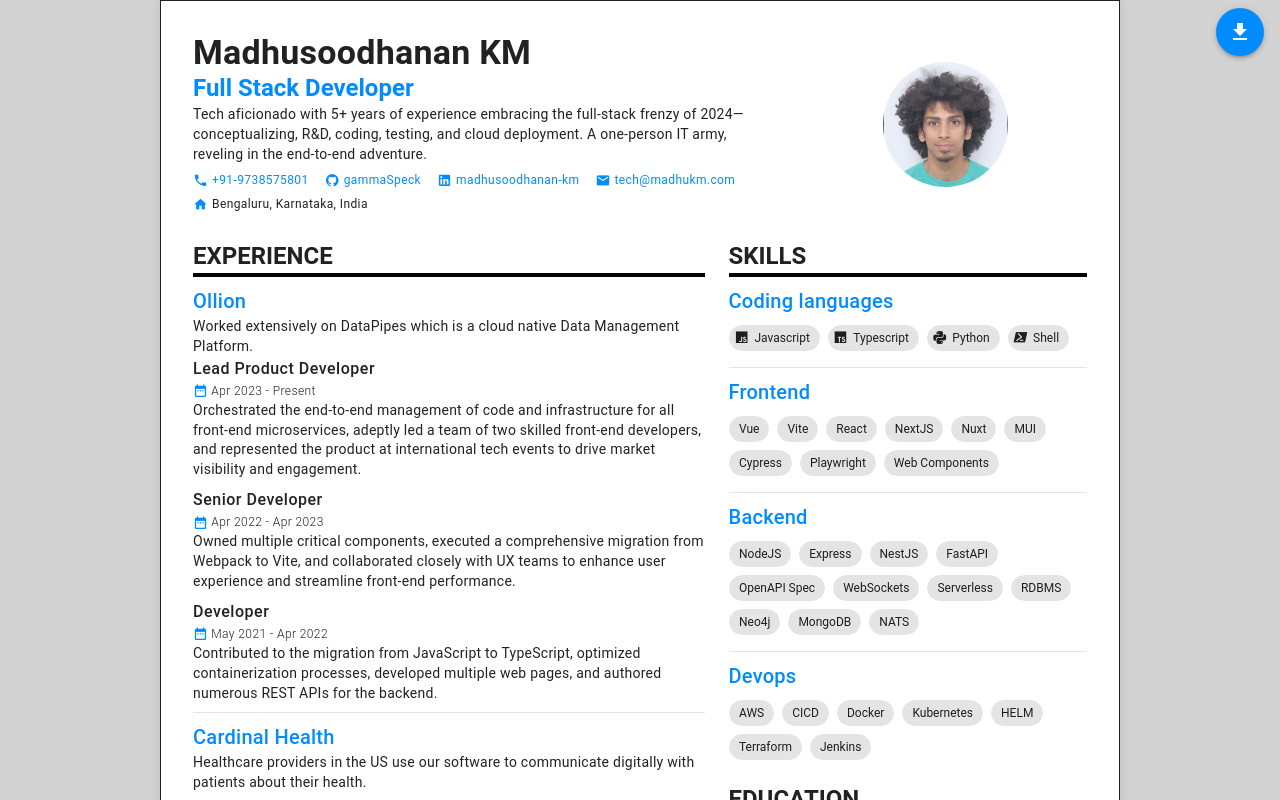
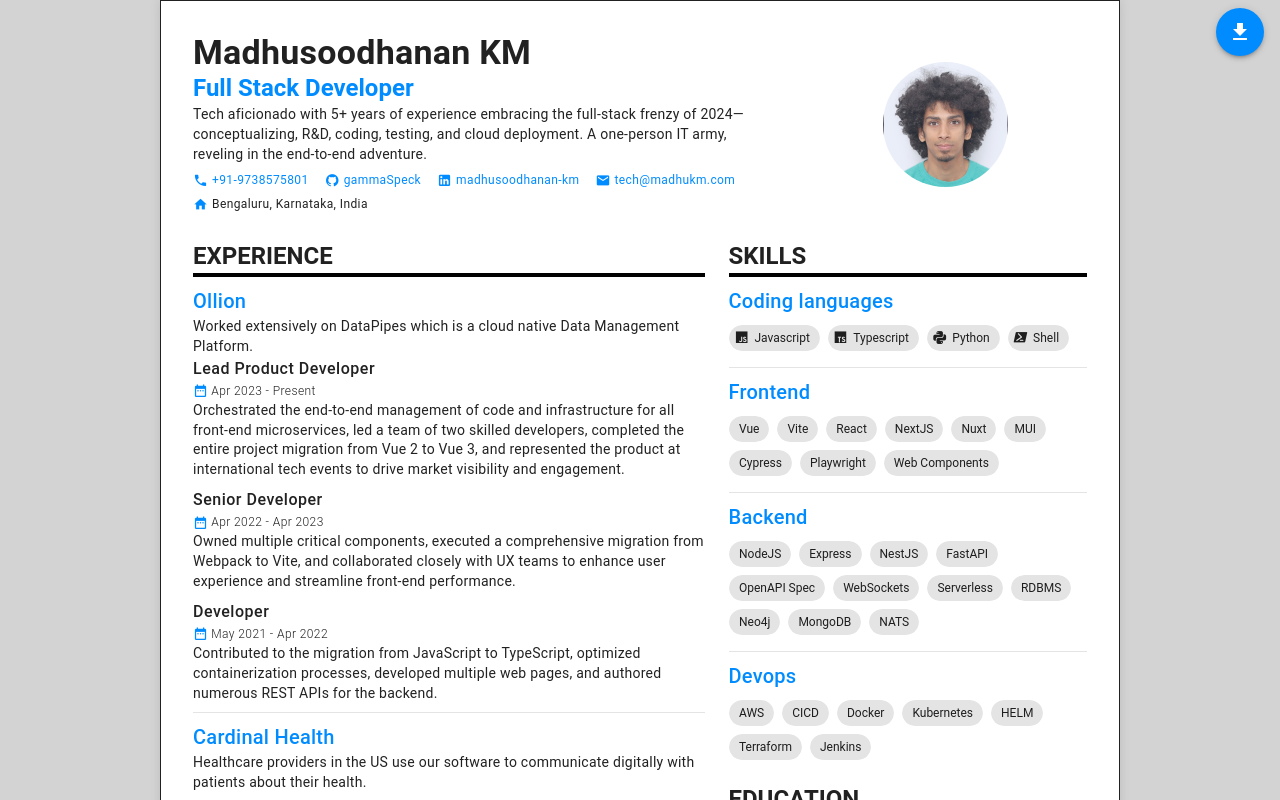
Before and after one commit to gammaSpeck/resume2.0, a Vue app: page / in a window 1280 px wide. Shown: the top 800 px of the page. Built offline with nearby package versions, Linux system fonts and the light colour scheme.

Commit message:
Fixed build scripts, and changed content

```diff
--- a/scripts/generate-pdf.js
+++ b/scripts/generate-pdf.js
@@ -6,7 +6,7 @@ async function createPdf(url) {
   await page.goto(url, { waitUntil: "networkidle0" });
   await page.pdf({
     path: "./public/madhu-km-resume.pdf",
-    scale: 0.906, // Adjust scale as much as you'd want depending on your resume size, and make it fit into A4
+    scale: 0.89, // Adjust scale as much as you'd want depending on your resume size, and make it fit into A4
     printBackground: true,
   });
   await browser.close();
--- a/src/components/ExperienceSection.vue
+++ b/src/components/ExperienceSection.vue
@@ -64,7 +64,7 @@ const ollionExps = [
     id: 1,
     title: "Lead Product Developer",
     timeline: "Apr 2023 - Present",
-    desc: "Orchestrated the end-to-end management of code and infrastructure for all front-end microservices, adeptly led a team of two skilled front-end developers, and represented the product at international tech events to drive market visibility and engagement.",
+    desc: "Orchestrated the end-to-end management of code and infrastructure for all front-end microservices, led a team of two skilled developers, completed the entire project migration from Vue 2 to Vue 3, and represented the product at international tech events to drive market visibility and engagement.",
   },
   {
     id: 2,
--- a/tsconfig.json
+++ b/tsconfig.json
@@ -10,11 +10,7 @@
       "@/*": ["src/*"]
     },
     "resolveJsonModule": true,
-    "types": [
-      "vite/client",
-      "vite-plugin-vue-layouts/client",
-      "unplugin-vue-router/client"
-    ],
+    "types": ["vite/client"],
     "allowJs": true,
     "strict": true,
     "strictNullChecks": true,
```
Also changed, not shown: 1 other file (tests, documents, lock files or other folders).
